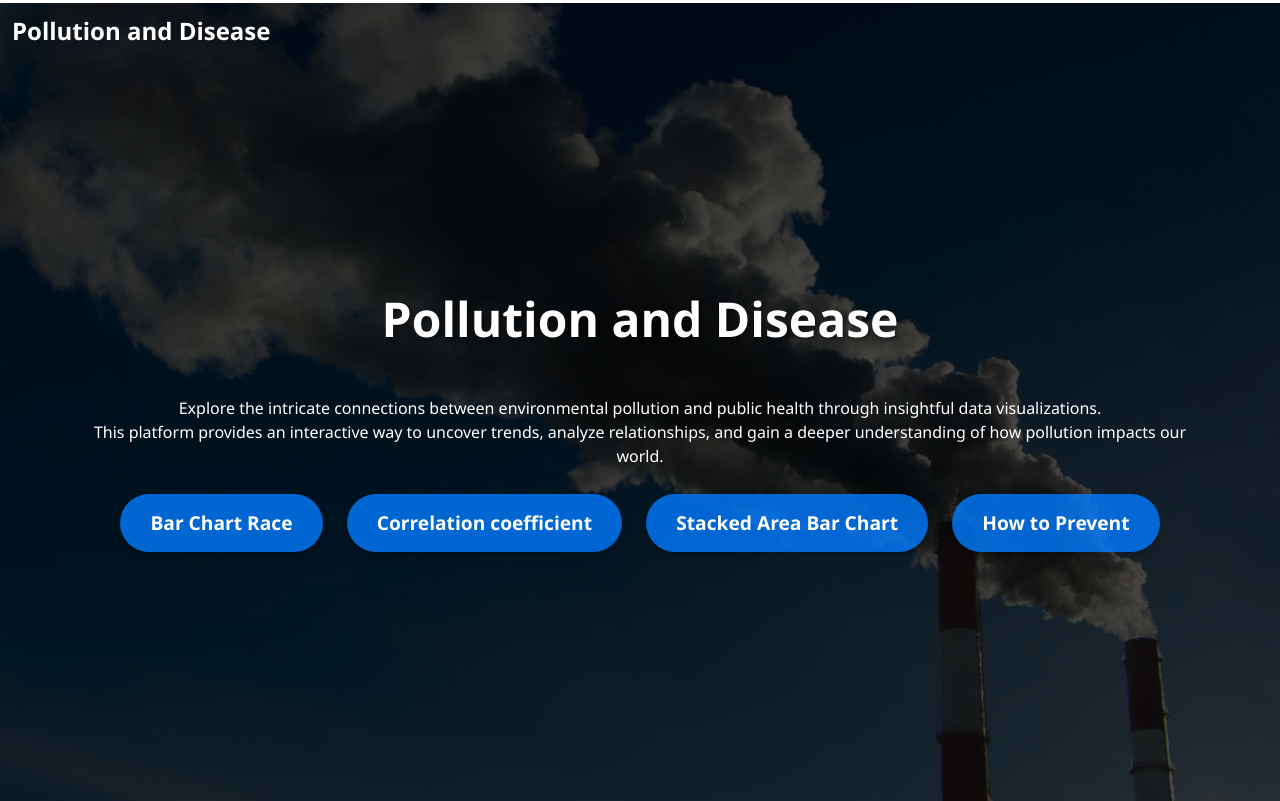
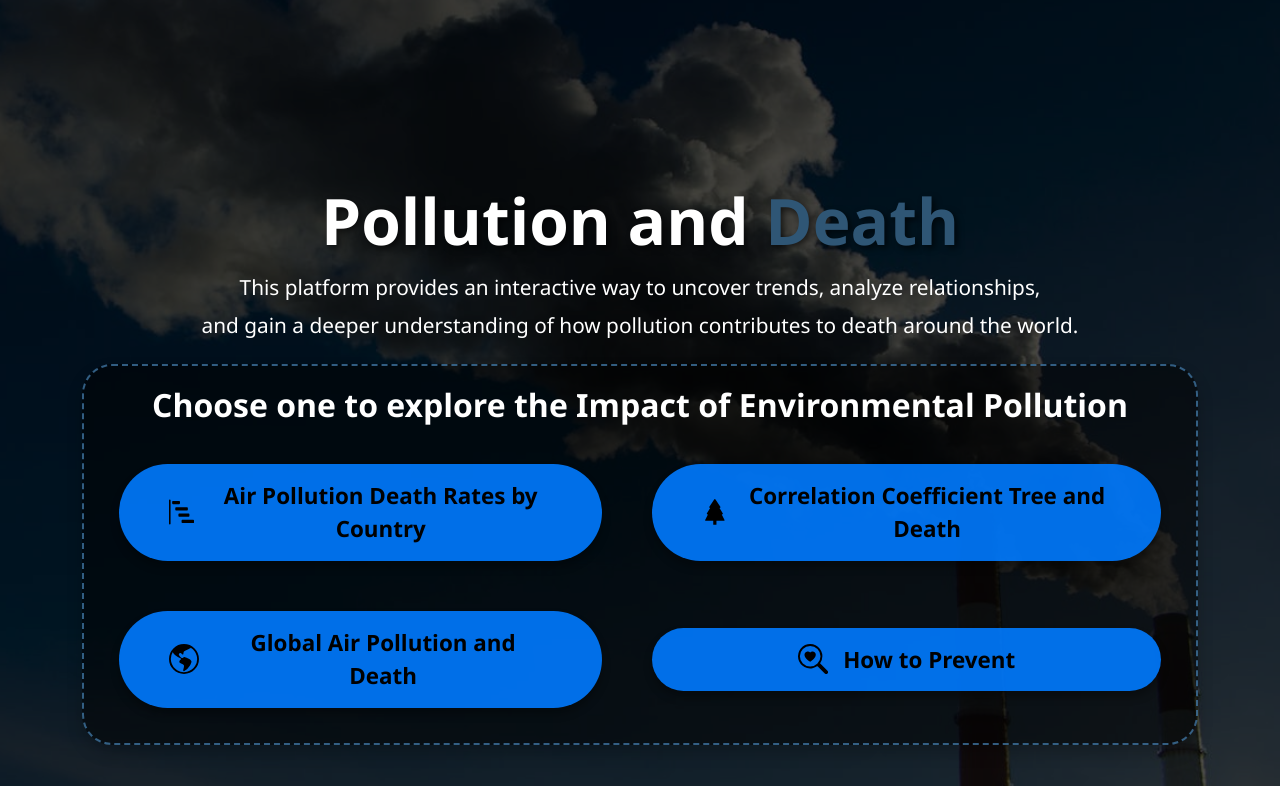
Before and after one commit to Pinpunyu/DVVA_Final_Project, a plain HTML site: page index.html in a window 1280 px wide. Drawn offline with nearby package versions, Linux system fonts and the light colour scheme.

Commit message:
modify web template

```diff
--- a/index.html
+++ b/index.html
@@ -11,27 +11,59 @@
 </head>
 
 <body>
-    <!-- Navbar -->
-    <nav class="navbar navbar-expand-lg">
-        <div class="container-fluid">
-            <a class="navbar-brand text-white" href="./"><b>Pollution and Disease</b></a>
-        </div>
-    </nav>
-    <!-- Background image -->
     <div id="intro" class="bg-image shadow-2-strong">
         <div class="mask h-100">
             <div class="container d-flex align-items-center justify-content-center text-center h-100">
                 <div class="text-white" data-mdb-theme="dark">
-                    <h1 class="my-5">Pollution and Disease</h1>
-                    <p>Explore the intricate connections between environmental pollution and public health through insightful data visualizations. <br>
-                        This platform provides an interactive way to uncover trends, analyze relationships, and gain a deeper understanding of how pollution impacts our world.</p>
+                    <!-- <h1 class="my-5">Pollution and Death</h1>
+                    <p> This platform provides an interactive way to uncover trends, analyze relationships,<br>
+                         and gain a deeper understanding of how pollution contributes to death around the world.</p>
+                    <h3>Choose one to explore the intricate connections between environmental pollution and death.</h3> -->
+                    <h1>Pollution and <span class="death-text">Death</span></h1>
+                    <p>This platform provides an interactive way to uncover trends, analyze relationships,<br>
+                        and gain a deeper understanding of how pollution contributes to death around the world.</p>
+                    <div class="explore-section">
+                        <h3 class="mb-4">Choose one to explore the Impact of Environmental Pollution</h3>
+                            <div class="button-group">
+                                <button onclick="location.href='./bar_chart_race/'">
+                                    <div class="btn-content">
+                                        <svg xmlns="http://www.w3.org/2000/svg" width="24" height="24" fill="currentColor" class="bi bi-bar-chart-steps" viewBox="0 0 16 16">
+                                            <path d="M.5 0a.5.5 0 0 1 .5.5v15a.5.5 0 0 1-1 0V.5A.5.5 0 0 1 .5 0M2 1.5a.5.5 0 0 1 .5-.5h4a.5.5 0 0 1 .5.5v1a.5.5 0 0 1-.5.5h-4a.5.5 0 0 1-.5-.5zm2 4a.5.5 0 0 1 .5-.5h7a.5.5 0 0 1 .5.5v1a.5.5 0 0 1-.5.5h-7a.5.5 0 0 1-.5-.5zm2 4a.5.5 0 0 1 .5-.5h6a.5.5 0 0 1 .5.5v1a.5.5 0 0 1-.5.5h-6a.5.5 0 0 1-.5-.5zm2 4a.5.5 0 0 1 .5-.5h7a.5.5 0 0 1 .5.5v1a.5.5 0 0 1-.5.5h-7a.5.5 0 0 1-.5-.5z"/>
+                                        </svg>
+                                        <span>Air Pollution Death Rates by Country</span>
+                                    </div>
+                                </button>
 
-                    <div class="button-group">
-                        <button onclick="location.href='./bar_chart_race/'">Bar Chart Race</button>
-                        <button onclick="location.href='./choropleth_map/'">Correlation coefficient</button>
-                        <button onclick="location.href='./stacked_area_bar_chart/'">Stacked Area Bar Chart</button>
-                        <button onclick="location.href='./prevent/'">How to Prevent</button>
+                                <button onclick="location.href='./choropleth_map/'">
+                                    <div class="btn-content">
+                                        <svg xmlns="http://www.w3.org/2000/svg" width="24" height="24" fill="currentColor" class="bi bi-tree-fill" viewBox="0 0 16 16">
+                                            <path d="M8.416.223a.5.5 0 0 0-.832 0l-3 4.5A.5.5 0 0 0 5 5.5h.098L3.076 8.735A.5.5 0 0 0 3.5 9.5h.191l-1.638 3.276a.5.5 0 0 0 .447.724H7V16h2v-2.5h4.5a.5.5 0 0 0 .447-.724L12.31 9.5h.191a.5.5 0 0 0 .424-.765L10.902 5.5H11a.5.5 0 0 0 .416-.777z"/>
+                                        </svg>
+                                        <span>Correlation Coefficient Tree and Death</span>
+                                    </div>
+                                </button>
+
+                                <button onclick="location.href='./stacked_area_bar_chart/'">
+                                    <div class="btn-content">
+                                        <svg xmlns="http://www.w3.org/2000/svg" width="24" height="24" fill="currentColor" class="bi bi-globe-americas" viewBox="0 0 16 16">
+                                            <path d="M8 0a8 8 0 1 0 0 16A8 8 0 0 0 8 0M2.04 4.326c.325 1.329 2.532 2.54 3.717 3.19.48.263.793.434.743.484q-.121.12-.242.234c-.416.396-.787.749-.758 1.266.035.634.618.824 1.214 1.017.577.188 1.168.38 1.286.983.082.417-.075.988-.22 1.52-.215.782-.406 1.48.22 1.48 1.5-.5 3.798-3.186 4-5 .138-1.243-2-2-3.5-2.5-.478-.16-.755.081-.99.284-.172.15-.322.279-.51.216-.445-.148-2.5-2-1.5-2.5.78-.39.952-.171 1.227.182.078.099.163.208.273.318.609.304.662-.132.723-.633.039-.322.081-.671.277-.867.434-.434 1.265-.791 2.028-1.12.712-.306 1.365-.587 1.579-.88A7 7 0 1 1 2.04 4.327Z"/>
+                                        </svg>
+                                        <span>Global Air Pollution and Death</span>
+                                    </div>
+                                </button>
+
+                                <button onclick="location.href='./prevent/'">
+                                    <div class="btn-content">
+                                        <svg xmlns="http://www.w3.org/2000/svg" width="24" height="24" fill="currentColor" class="bi bi-search-heart" viewBox="0 0 16 16">
+                                            <path d="M6.5 4.482c1.664-1.673 5.825 1.254 0 5.018-5.825-3.764-1.664-6.69 0-5.018"/>
+                                            <path d="M13 6.5a6.47 6.47 0 0 1-1.258 3.844q.06.044.115.098l3.85 3.85a1 1 0 0 1-1.414 1.415l-3.85-3.85a1 1 0 0 1-.1-.115h.002A6.5 6.5 0 1 1 13 6.5M6.5 12a5.5 5.5 0 1 0 0-11 5.5 5.5 0 0 0 0 11"/>
+                                        </svg>
+                                        <span>How to Prevent</span>
+                                    </div>
+                                </button>
+                            </div>
                     </div>
+
 
 
 
--- a/style.css
+++ b/style.css
@@ -3,17 +3,19 @@ body {
 }
 
 
-
 #intro {
     background-image: url("image/bg7.jpg");
-    height: 99.7vh;
+    height: 105.6vh;
     background-size: cover;
     background-position: center;
     overflow: hidden;
 }
 
 
-.button-group button {
+#intro h1 {
+    margin-top: 200px;
+}
+/* .button-group button {
     margin: 10px;
     padding: 15px 30px;
     border-radius: 50px;
@@ -30,7 +32,64 @@ body {
 .button-group button:hover {
     background-color: rgba(0, 105, 217, 0.9);
     transform: translateY(-5px);
+} */
+/*
+.button-group {
+    display: flex;
+    grid-template-columns: repeat(2, auto);
+    flex-direction: column;
+    align-items: center;
+    justify-content: center;
+} */
+
+.button-group {
+    display: grid;
+    grid-template-columns: repeat(2, auto);  /* 兩列 */
+    grid-gap: 20px;  /* 按鈕間距 */
+    justify-content: center;
+    align-items: center;
 }
+
+.button-group button {
+    margin: 15px;
+    padding: 15px 50px;
+    border-radius: 50px;
+    border: none;
+    background-color: rgba(0, 123, 255, 0.9);
+    color: black;
+    font-size: 1.6rem;
+    font-weight: bold;
+    cursor: pointer;
+    transition: all 0.3s ease-in-out;
+    box-shadow: 0 6px 8px rgba(0, 0, 0, 0.3);
+    display: flex;
+    align-items: center;
+    justify-content: center;
+}
+
+.button-group button:hover {
+    background-color: rgba(0, 105, 217, 1);
+    transform: translateY(-5px);
+    transform: scale(1.1);
+    box-shadow: 0 12px 18px rgba(0, 0, 0, 0.4);
+}
+
+.btn-content {
+    display: flex;
+    align-items: center;
+    gap: 15px;
+}
+
+.btn-content svg {
+    width: 30px;
+    height: 30px;
+}
+
+.btn-content span {
+    font-size: 1.4rem;
+}
+
+
 
 @media (min-width: 992px) {
     #intro {
@@ -39,11 +98,11 @@ body {
 }
 
 .navbar {
-    background-color: transparent !important;
+    padding: 0 !important;
 }
 
 .navbar-brand {
-    font-size: 1.5rem;
+    font-size: 2.0rem;
     font-weight: bold;
 }
 
@@ -51,10 +110,21 @@ body {
     background-color: rgba(0, 0, 0, 0.7);
 }
 
-h1 {
+/* h1 {
     font-size: 3rem;
     font-weight: bold;
     text-shadow: 2px 2px 4px rgba(0, 0, 0, 0.5);
+} */
+
+.explore-section {
+    border: 2px dashed rgba(70, 130, 180, 0.7);  /* 整體虛線框 */
+    padding: 20px;  /* 框內距 */
+    display: inline-block;
+    text-align: center;
+    border-radius: 30px;  /* 圓角邊框 */
+    box-shadow: 0 8px 16px rgba(0, 0, 0, 0.2);  /* 增加陰影效果 */
+    transition: all 0.3s ease-in-out;  /* 添加過渡效果 */
+    background-color: rgba(0, 0, 0, 0.5);
 }
 
 h2 a {
@@ -65,3 +135,26 @@ h2 a {
 h2 a:hover {
     text-decoration: underline;
 }
+
+h3 {
+    font-size: 2rem;  /* 副標題適中 */
+    font-weight: 600;
+    margin-bottom: 20px;  /* h3 和按鈕之間的距離 */
+}
+
+h1 {
+    font-size: 4rem;
+    font-weight: 900;
+    text-shadow: 3px 3px 6px rgba(0, 0, 0, 0.6);
+    margin-bottom: 10px !important;  /* 縮短 h1 和 p 間距 */
+}
+
+p {
+    font-size: 1.3rem;
+    line-height: 1.8;
+    margin-bottom: 20px;  /* 拉近 p 和 h1 間距 */
+}
+
+.death-text {
+    color: rgb(47, 86, 117);
+}
```
Also changed, not shown: bar_chart_race/index.html (+2 -2 lines), choropleth_map/index.html (+2 -2 lines), prevent/index.html (+1 -1 lines), stacked_area_bar_chart/index.html (+2 -2 lines).
